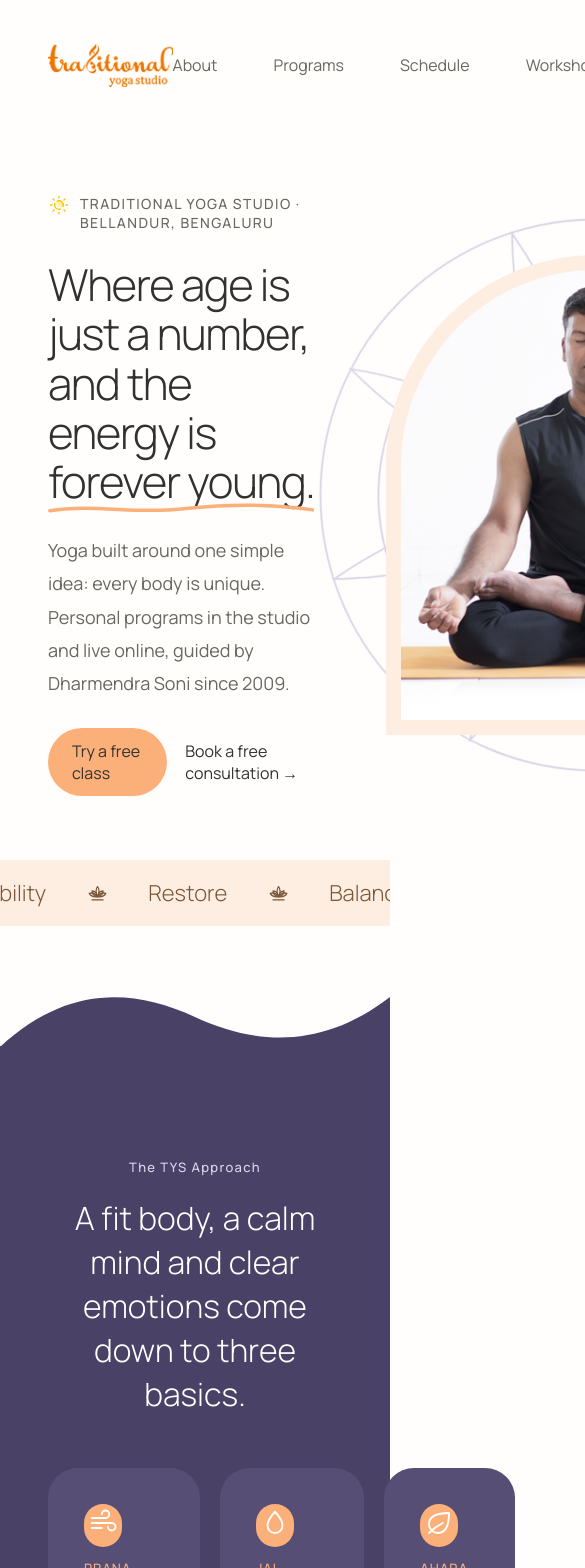
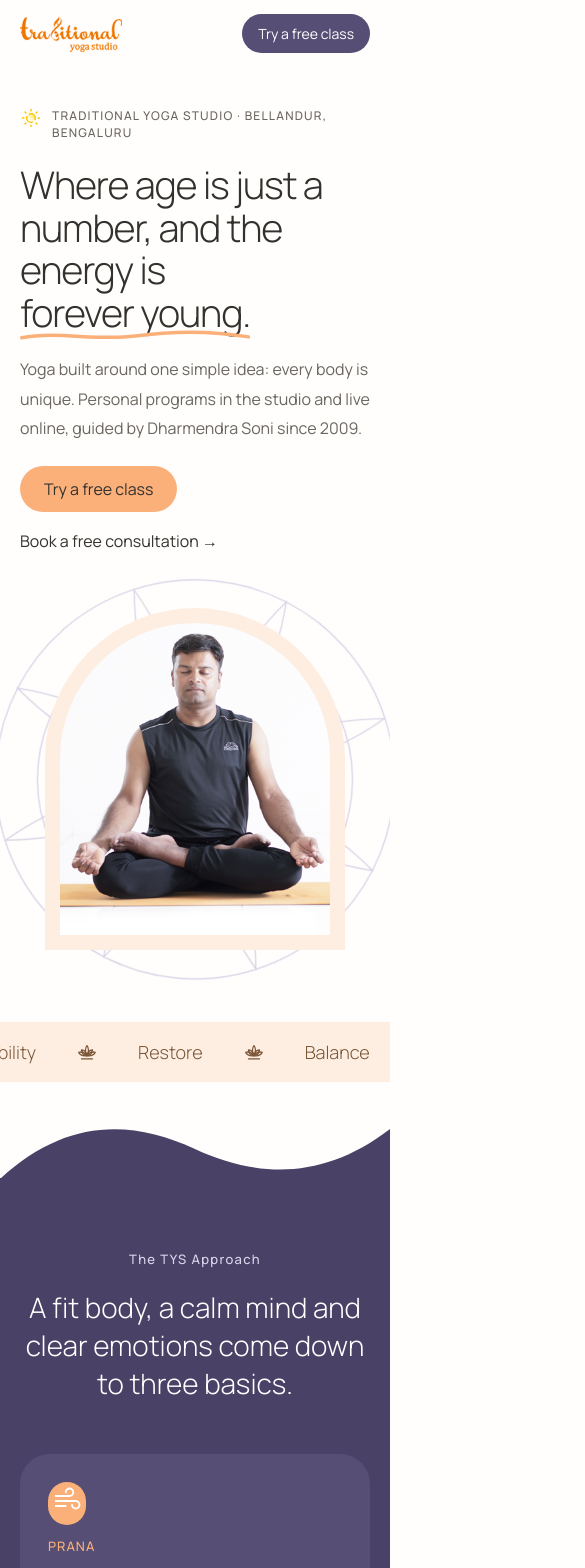
Before and after one commit to NamrathaMa/React_Course_Projects, a React (Vite) app in the folder tys-website/: page / in a window 390 px wide. Shown: the top 1568 px of the page, 585 px wide, since content can reach past the window. Built offline with nearby package versions, Linux system fonts and the light colour scheme.

Commit message:
Added responsive styles for phones and tablets

```diff
--- a/tys-website/src/App.css
+++ b/tys-website/src/App.css
@@ -198,6 +198,7 @@ header {
   background-color: var(--color-accent-light);
   padding-block: 18px;
   overflow: hidden;
+  position: relative;
   .ribbon__track {
     display: flex;
     align-items: center;
@@ -585,8 +586,7 @@ header {
         position: absolute;
         top: 24px;
         right: 40px;
-        font-family:
-          Georgia, serif; /* Manrope's “ is thin; a serif one looks more like a classic quote mark */
+        font-family: Georgia, serif;
         font-size: 140px;
         line-height: 1;
         color: var(--color-accent);
@@ -682,3 +682,194 @@ header {
     gap: 24px;
   }
 }
+
+@media (max-width: 1100px) {
+  .navbar--section {
+    grid-template-columns: 1fr auto;
+    .navbar {
+      display: none;
+    }
+  }
+
+  .intro--section {
+    grid-template-columns: 1fr;
+    gap: 56px;
+    padding-block: 40px 72px;
+    .intro__img {
+      width: 100%;
+      max-width: 420px;
+      height: auto;
+      aspect-ratio: 420 / 480;
+    }
+  }
+
+  .pillar--section {
+    padding-block: 72px;
+    margin-block: 96px;
+    .pillars {
+      grid-template-columns: 1fr;
+    }
+  }
+
+  .program--section {
+    grid-template-columns: 1fr;
+    gap: 16px;
+    padding-bottom: 72px;
+    .program__section__left {
+      position: static;
+    }
+  }
+
+  .testimonial--section {
+    margin-top: 0;
+    .testimonial__inner {
+      grid-template-columns: 1fr;
+      gap: 32px;
+      padding-block: 72px;
+    }
+  }
+
+  .schedule--section {
+    .schedule__inner {
+      grid-template-columns: 1fr;
+      gap: 48px;
+      padding-block: 72px;
+    }
+  }
+
+  .footer--section {
+    .footer__inner {
+      grid-template-columns: 1fr;
+      gap: 40px;
+    }
+  }
+}
+
+@media (max-width: 600px) {
+  .container {
+    padding-inline: 20px;
+  }
+
+  .navbar--section {
+    padding-block: 14px;
+    .logo img {
+      height: 36px;
+    }
+  }
+  .btn {
+    &.navbtn {
+      padding: 10px 16px;
+      font-size: 14px;
+    }
+  }
+
+  .intro--section {
+    .intro__img {
+      max-width: 300px;
+    }
+    .intro__mandala {
+      inset: -60px;
+    }
+    .intro__description {
+      gap: 22px;
+      .intro__title {
+        font-size: 12px;
+      }
+      .intro__heading {
+        font-size: 38px;
+      }
+      .intro__text {
+        font-size: 16px;
+      }
+      .intro__links {
+        flex-wrap: wrap;
+      }
+    }
+  }
+
+  .ribbon--section {
+    .ribbon__track {
+      font-size: 18px;
+    }
+  }
+
+  .pillar--section {
+    .pillar__section__description {
+      font-size: 28px;
+    }
+    .pillar {
+      padding: 28px;
+    }
+  }
+
+  .program--section {
+    .program__section__img {
+      height: 300px;
+    }
+  }
+  .program__item {
+    gap: 16px;
+    padding: 12px 0;
+    .program__badge {
+      white-space: nowrap;
+    }
+  }
+
+  .testimonial--section {
+    .testimonial__inner {
+      .testimonial__container {
+        padding: 24px;
+        .testimonial__mark {
+          font-size: 96px;
+          top: 12px;
+          right: 20px;
+        }
+        .testimonial__review {
+          padding-right: 40px;
+        }
+      }
+    }
+  }
+
+  .schedule--section {
+    .schedule__inner {
+      .breath {
+        height: 280px;
+        .breath__ring {
+          width: 260px;
+          height: 260px;
+        }
+        .breath__circle {
+          width: 230px;
+          height: 230px;
+        }
+        .breath__words {
+          font-size: 18px;
+        }
+      }
+      .schedule__div {
+        .schedule__box {
+          padding: 8px 20px;
+          .schedule__entry {
+            grid-template-columns: 1fr;
+            gap: 4px;
+            .schedule__box__time {
+              text-align: left;
+            }
+          }
+        }
+      }
+    }
+  }
+
+  .footer--section {
+    .footer__links {
+      grid-template-columns: repeat(2, 1fr);
+      row-gap: 32px;
+    }
+    .footer__bottom {
+      flex-direction: column;
+      gap: 12px;
+    }
+  }
+}
--- a/tys-website/src/index.css
+++ b/tys-website/src/index.css
@@ -20,6 +20,10 @@ a {
   --text-font: "Manrope", sans-serif;
 }
 
+html {
+  overflow-x: clip;
+}
+
 body {
   font-family: var(--text-font);
   background-color: var(--color-bg);
```
